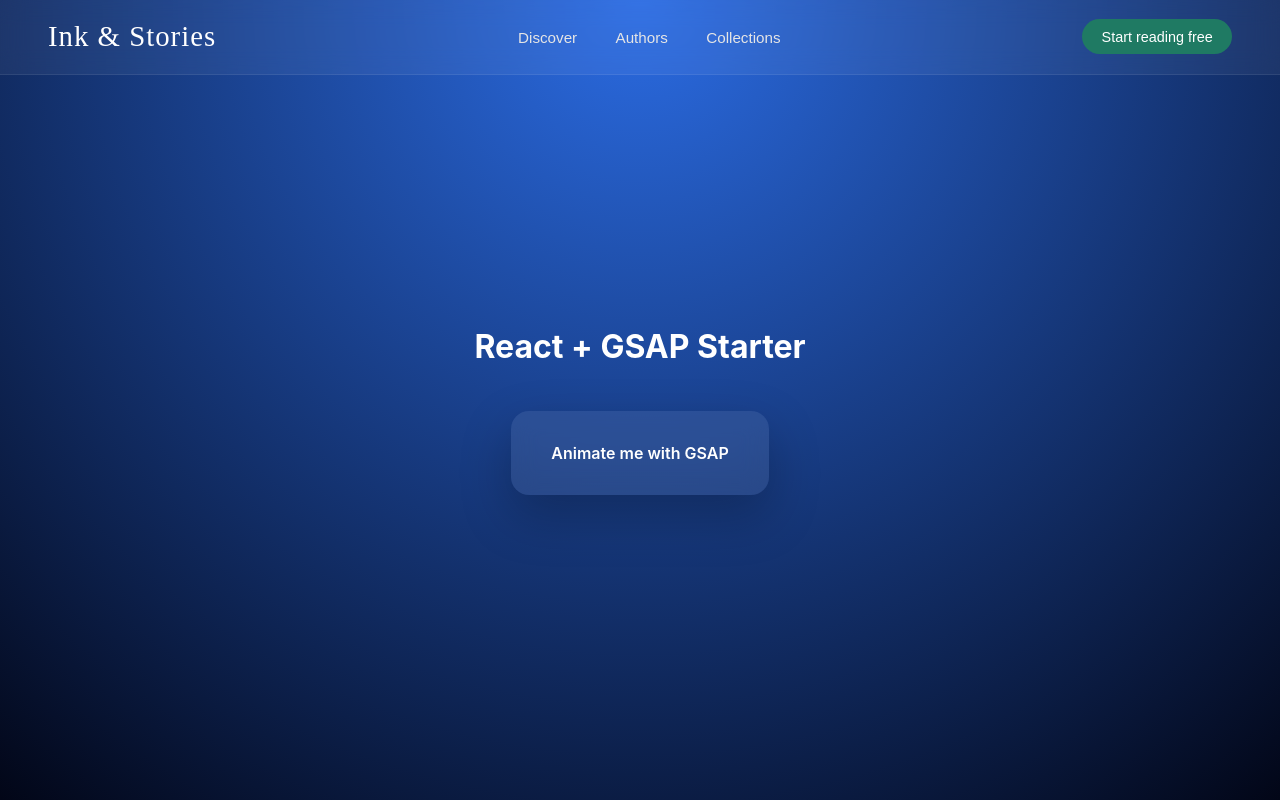
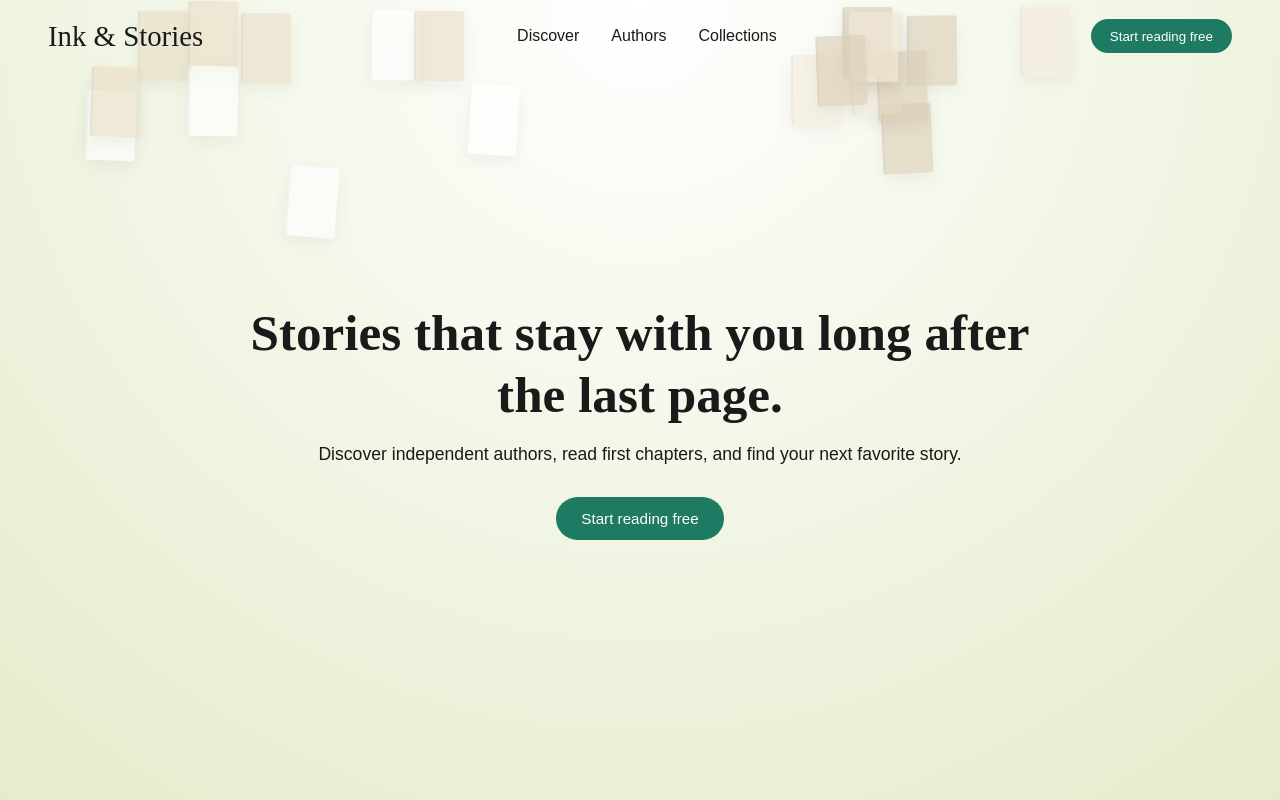
Before and after one commit to maharshi-bud/Animate, a React (Vite) app: page / in a window 1280 px wide. Built offline with nearby package versions, Linux system fonts and the light colour scheme.

Commit message:
Added Headers, animated bg elemets and Hero element

```diff
--- a/src/App.css
+++ b/src/App.css
@@ -1,22 +1,48 @@
+:root {
+  --cream: #f7f3eb;
+  --ink: #1a1a1a;
+  --gold: #c2a76d;
+  --emerald: #1f7a63;
+}
+
 .app {
   min-height: 100vh;
-  display: flex;
-  flex-direction: column;
-  justify-content: center;
-  align-items: center;
-  padding: 2rem;
-  font-family: Inter, system-ui, sans-serif;
-  background: radial-gradient(circle at top, #2b6ce4, #020617);
-  color: white;
+  font-family: "DM Sans", sans-serif;
+  background: var(--cream);
+  color: var(--ink);
+  overflow-x: hidden;
 }
 
-.box {
-  margin-top: 1.5rem;
-  padding: 2rem 2.5rem;
-  border-radius: 18px;
-  background: rgba(255, 255, 255, 0.08);
-  box-shadow: 0 20px 50px rgba(0, 0, 0, 0.25);
-  backdrop-filter: blur(12px);
-  color: white;
-  font-weight: 600;
+/* Background animation */
+.bg-animation {
+  position: fixed;
+  top: 0;
+  left: 0;
+  width: 100%;
+  height: 100%;
+  pointer-events: none;
+  z-index: 0;
 }
+
+.bg-book {
+  position: absolute;
+  width: 50px;
+  height: 70px;
+
+  background: linear-gradient(
+    145deg,
+    #ffffff,
+    #e6dcc8
+  );
+
+  border-radius: 3px;
+
+  opacity: 0.6; /* increased */
+
+  box-shadow:
+    0 6px 15px rgba(0,0,0,0.08),
+    inset 2px 0 0 rgba(0,0,0,0.06);
+
+  transform-origin: center;
+  will-change: transform;
+}
--- a/src/App.jsx
+++ b/src/App.jsx
@@ -2,49 +2,107 @@ import { useEffect, useRef } from "react";
 import { gsap } from "gsap";
 import "./App.css";
 import { ScrollTrigger } from "gsap/ScrollTrigger";
-gsap.registerPlugin(ScrollTrigger);
 import Lenis from "@studio-freight/lenis";
 import Header from "./components/Header";
+import Hero from "./components/Hero";
+
+gsap.registerPlugin(ScrollTrigger);
 
 function App() {
-  const boxRef = useRef(null);
+  const bgRef = useRef([]);
+   const colors = [
+  "#ffffff",   // clean white
+  "#f3eadb",   // warm paper
+  "#e8dcc5",   // aged paper
+  "#d9cbb3",   // deeper beige
+  // "#cbb89d",   // soft tan
+  // "#bfa88a",   // muted brown
+  // "#a38f75",   // darker neutral
+];
+  useEffect(() => {
+    // 🌊 Lenis
+    const lenis = new Lenis();
 
+    function raf(time) {
+      lenis.raf(time);
+      requestAnimationFrame(raf);
+    }
+    requestAnimationFrame(raf);
 
-  const lenis = new Lenis({
-    smooth: true,
-    lerp: 0.1,
-  });
-  lenis.on("scroll", ScrollTrigger.update)
+    lenis.on("scroll", ScrollTrigger.update);
 
+    // 🎯 Header scroll effect
+    gsap.to(".header", {
+      background: "rgba(247,243,235,0.85)",
+      backdropFilter: "blur(10px)",
+      scrollTrigger: {
+        trigger: document.body,
+        start: "top top",
+        end: "bottom top",
+        scrub: true,
+      },
+    });
 
+    // 🎯 Hero parallax
+    gsap.to(".hero-content", {
+      y: -50,
+      scrollTrigger: {
+        trigger: ".hero",
+        start: "top top",
+        end: "bottom top",
+        scrub: true,
+      },
+    });
 
-  useEffect(() => {
-    if (boxRef.current) {
-      // gsap.from(boxRef.current, { y: 100 })
+    // 🌊 Floating background
+    bgRef.current.forEach((el, i) => {
+      if (!el) return;
 
+      gsap.to(el, {
+      y : 40 + Math.random() * 600,
+      x : i % 2 === 0 ? 40 : -40, // opposite directions
+  rotation: i%2 === 0 ? Math.random() * 20 :  Math.random() * -20,
 
+  duration: 12 + Math.random() * 50,
+  // delay: i * 0.2,
 
-      gsap.to(".header", {
-        background: "rgba(0,0,0,0.4)",
-        scrollTrigger: {
-          trigger: document.body,
-          start: "top top",
-          end: "bottom top",
-          scrub: true,
-        },
-      });
+  repeat: -1,
+  yoyo: true,
+  ease: "sine.inOut",
+});
+    });
 
-
-    }
+    return () => {
+      lenis.destroy();
+      ScrollTrigger.killAll();
+    };
   }, []);
 
   return (
     <main className="app">
+
+      {/* 🌊 Background */}
+      <div className="bg-animation">
+        {[...Array(20)].map((_, i) => (
+          <div
+            key={i}
+            className="bg-book"
+            ref={(el) => (bgRef.current[i] = el)}
+            style={{
+              ttop: `${Math.random() * 100}%`,
+  left: i % 2 === 0
+    ? `${Math.random() * 40}%`
+    : `${60 + Math.random() * 20}%`,
+  background: colors[i % colors.length]
+
+            }}
+          />
+        ))}
+      </div>
+
       <Header />
-      <h1>React + GSAP Starter</h1>
-      <div ref={boxRef} className="box">
-        Animate me with GSAP
-      </div>
+      <Hero />
+
     </main>
   );
 }
--- a/src/components/Header.css
+++ b/src/components/Header.css
@@ -1,4 +1,3 @@
-
 .header {
   position: fixed;
   top: 0;
@@ -9,48 +8,25 @@
   justify-content: space-between;
   align-items: center;
 
-  background: rgba(255, 255, 255, 0.05);
-  backdrop-filter: blur(12px);
-
-  border-bottom: 1px solid rgba(255, 255, 255, 0.08);
+  z-index: 10;
 }
 
-/* Logo */
 .logo {
   font-family: "Cormorant Garamond", serif;
   font-size: 1.8rem;
-  letter-spacing: 1px;
 }
 
-/* Nav */
 .nav a {
-  margin: 0 1.2rem;
+  margin: 0 1rem;
   text-decoration: none;
-  color: #e5e5e5;
-  font-family: "DM Sans", sans-serif;
-  font-size: 0.95rem;
-  transition: opacity 0.3s;
+  color: #1a1a1a;
 }
 
-.nav a:hover {
-  opacity: 0.6;
-}
-
-/* CTA */
 .cta {
-  background: #1f7a63; /* emerald */
+  background: #1f7a63;
   color: white;
   border: none;
   padding: 0.6rem 1.2rem;
   border-radius: 999px;
-
-  font-family: "DM Sans", sans-serif;
-  font-size: 0.9rem;
-
   cursor: pointer;
-  transition: background 0.3s;
 }
-
-.cta:hover {
-  background: #166b55;
-}
--- a/src/components/Header.jsx
+++ b/src/components/Header.jsx
@@ -7,21 +7,16 @@ function Header() {
       className="header"
       initial={{ opacity: 0, y: -20 }}
       animate={{ opacity: 1, y: 0 }}
-      transition={{ duration: 0.8, ease: "easeOut" }}
+      transition={{ duration: 0.8 }}
     >
-      {/* Logo */}
-      <div className="logo">
-        Ink & Stories
-      </div>
+      <div className="logo">Ink & Stories</div>
 
-      {/* Navigation */}
       <nav className="nav">
         <a href="#">Discover</a>
         <a href="#">Authors</a>
         <a href="#">Collections</a>
       </nav>
 
-      {/* CTA */}
       <motion.button
         className="cta"
         whileHover={{ scale: 1.05 }}
--- /dev/null
+++ b/src/components/Hero.css
@@ -0,0 +1,49 @@
+.hero {
+  min-height: 100vh;
+  display: flex;
+  align-items: center;
+  justify-content: center;
+  padding: 0 2rem;
+
+  background: radial-gradient(circle at top, #ffffff, #e4eccb);
+  text-align: center;
+}
+
+.hero-content {
+  max-width: 800px;
+}
+
+/* Heading */
+.hero h1 {
+  font-family: "Cormorant Garamond", serif;
+  font-size: 3.2rem;
+  line-height: 1.2;
+  margin-bottom: 1.2rem;
+}
+
+/* Paragraph */
+.hero p {
+  font-family: "DM Sans", sans-serif;
+  font-size: 1.1rem;
+  opacity: 0.8;
+  margin-bottom: 2rem;
+}
+
+/* Button */
+.hero-btn {
+  background: #1f7a63;
+  color: white;
+  border: none;
+  padding: 0.8rem 1.6rem;
+  border-radius: 999px;
+
+  font-family: "DM Sans", sans-serif;
+  font-size: 0.95rem;
+  cursor: pointer;
+
+  transition: background 0.3s;
+}
+
+.hero-btn:hover {
+  background: #166b55;
+}
--- /dev/null
+++ b/src/components/Hero.jsx
@@ -0,0 +1,43 @@
+import { motion } from "framer-motion";
+import "./Hero.css";
+
+function Hero() {
+  return (
+    <section className="hero">
+
+      {/* Content */}
+      <div className="hero-content">
+        <motion.h1
+          initial={{ opacity: 0, y: 40 }}
+          animate={{ opacity: 1, y: 0 }}
+          transition={{ duration: 1 }}
+        >
+          Stories that stay with you long after the last page.
+        </motion.h1>
+
+        <motion.p
+          initial={{ opacity: 0, y: 40 }}
+          animate={{ opacity: 1, y: 0 }}
+          transition={{ duration: 1, delay: 0.3 }}
+        >
+          Discover independent authors, read first chapters, and find
+          your next favorite story.
+        </motion.p>
+
+        <motion.button
+          className="hero-btn"
+          initial={{ opacity: 0, y: 20 }}
+          animate={{ opacity: 1, y: 0 }}
+          transition={{ duration: 1, delay: 0.6 }}
+          whileHover={{ scale: 1.05 }}
+          whileTap={{ scale: 0.96 }}
+        >
+          Start reading free
+        </motion.button>
+      </div>
+
+    </section>
+  );
+}
+
+export default Hero;
```
Also changed, not shown: src/components/SocialProof.css (added), src/components/SocialProof.jsx (added).
